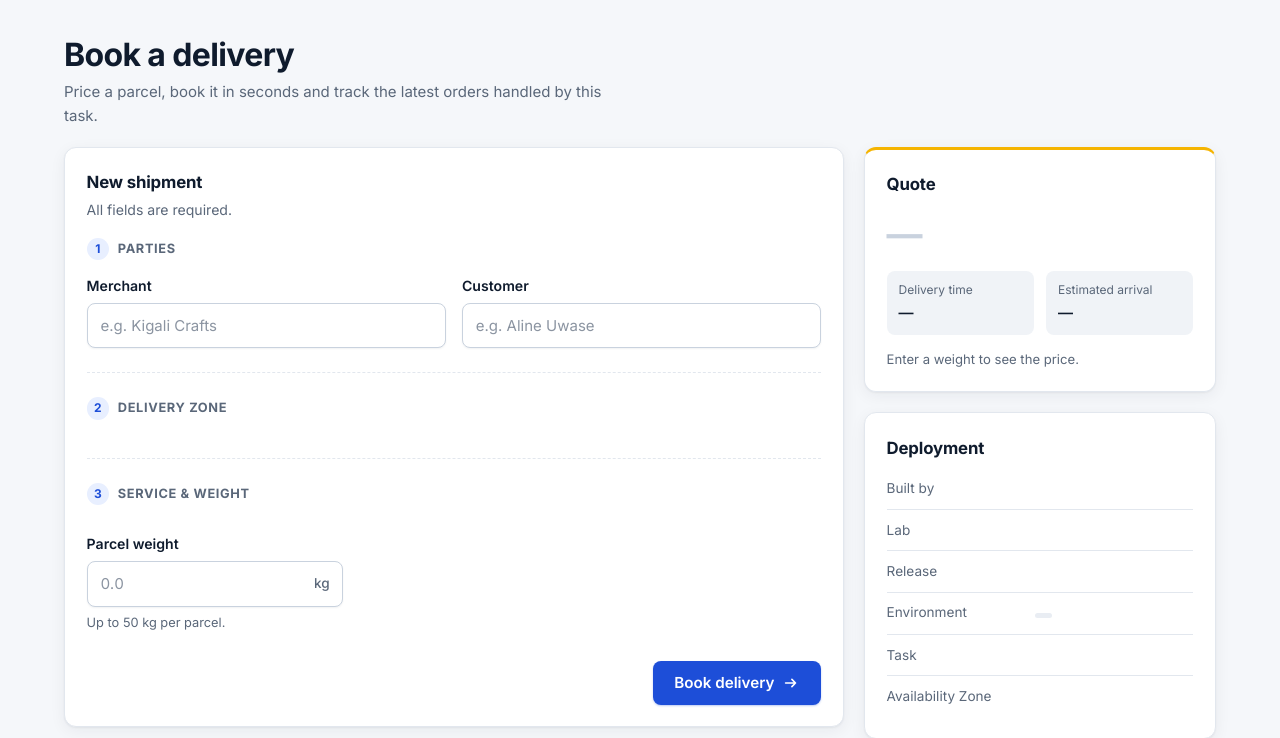
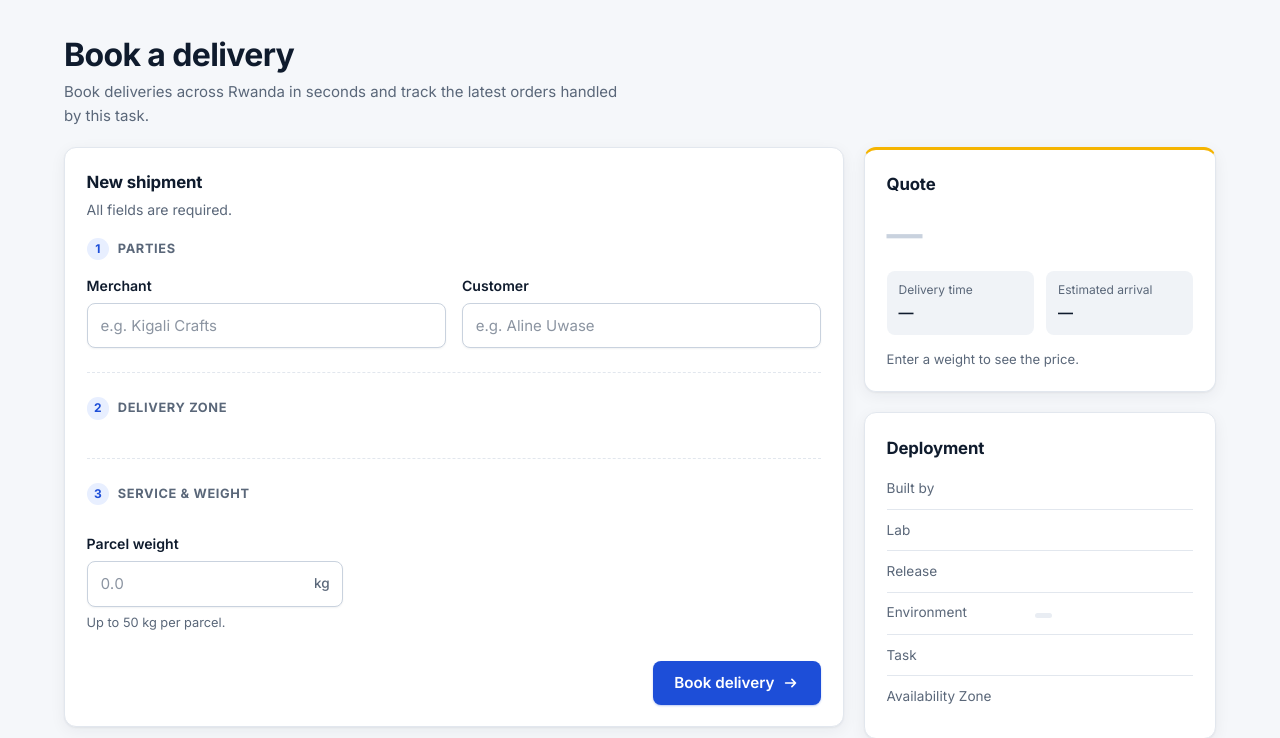
Before and after one commit to RUYANGA/AWS-Onward-Order-App-Lab3-A, a Django app: template src/apps/orders/templates/orders/index.html in a window 1280 px wide. Shown: the part 55-793 px from the top of the page. Run offline with Django 5.2, Linux system fonts and the light colour scheme; the template is opened without the code that fills it, so the values that code supplies are empty.

Commit message:
feat(ui): update order desk subtitle (#8)
Mention the delivery area in the page subtitle.

```diff
--- a/src/apps/orders/templates/orders/index.html
+++ b/src/apps/orders/templates/orders/index.html
@@ -39,7 +39,7 @@
     <div class="page__head">
       <div>
         <h1>Book a delivery</h1>
-        <p class="lede">Price a parcel, book it in seconds and track the latest orders handled by this task.</p>
+        <p class="lede">Book deliveries across Rwanda in seconds and track the latest orders handled by this task.</p>
       </div>
     </div>
 
```
